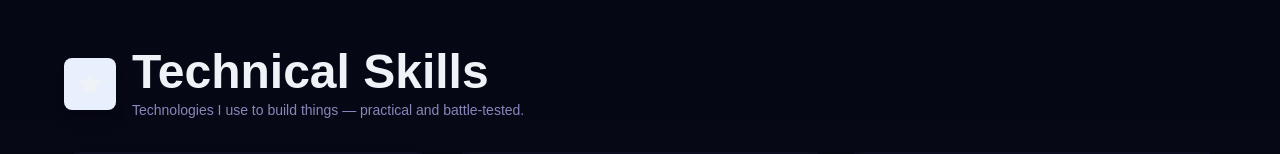
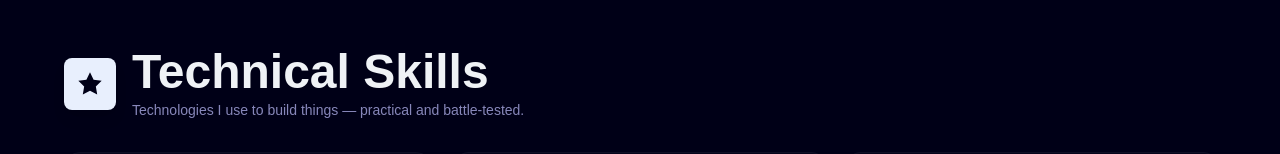
Before and after one commit to shiba-murmu/project-public-portfolio-website, a React (Vite) app: page / in a window 1280 px wide. Shown: the part 3096-3250 px from the top of the page. Built offline with nearby package versions, Linux system fonts and the light colour scheme; a web font is replaced by a local one.

Commit message:
Skills page ui changed

```diff
--- a/src/pages/skills/Skills.jsx
+++ b/src/pages/skills/Skills.jsx
@@ -24,7 +24,7 @@ export default function Skills() {
     return (
         <section
             id="skills"
-            className="min-h-screen py-16 px-6 md:px-12 bg-linear-to-b from-[rgba(10,12,20,0.6)] to-[rgba(8,10,16,0.9)] text-(--text-color) flex flex-col items-center"
+            className="min-h-screen py-16 px-6 md:px-12  text-(--text-color) flex flex-col items-center"
         >
             {/* Header */}
             <div className="w-full max-w-6xl">
@@ -32,7 +32,7 @@ export default function Skills() {
                     <div className="p-3 rounded-lg bg-(--button-background)  shadow-lg">
                         {/* simple badge icon */}
                         <svg width="28" height="28" viewBox="0 0 24 24" fill="none" xmlns="http://www.w3.org/2000/svg">
-                            <path d="M12 2L15.09 8.26L22 9.27L17 14.14L18.18 21.02L12 17.77L5.82 21.02L7 14.14L2 9.27L8.91 8.26L12 2Z" fill="currentColor" />
+                            <path d="M12 2L15.09 8.26L22 9.27L17 14.14L18.18 21.02L12 17.77L5.82 21.02L7 14.14L2 9.27L8.91 8.26L12 2Z" fill="var(--button-text-color)" />
                         </svg>
                     </div>
 
```
